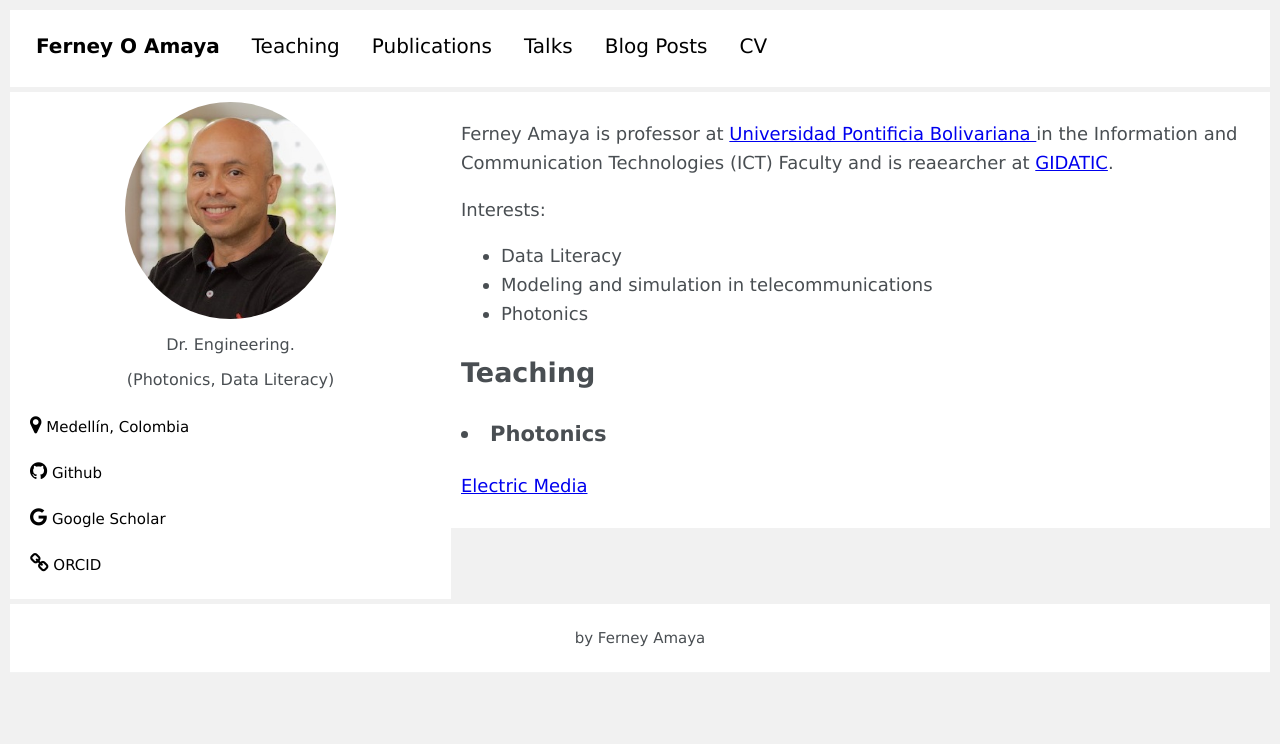
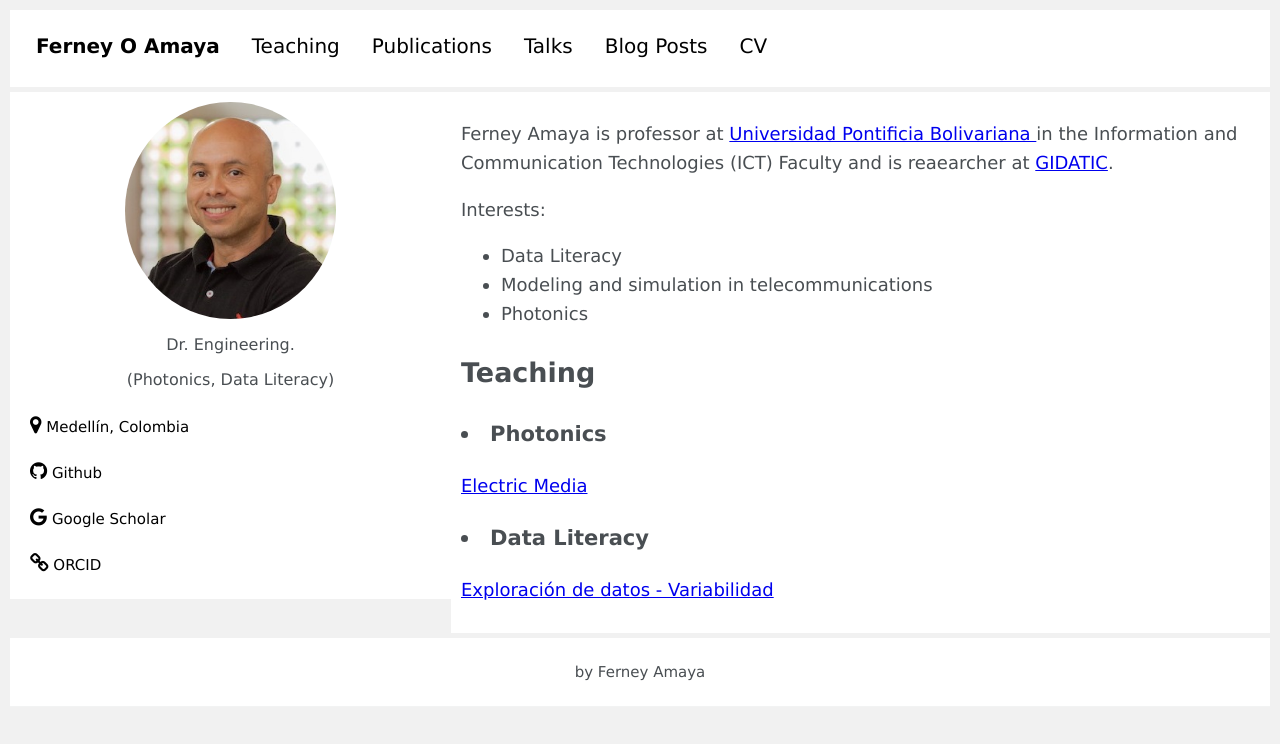
Before and after one commit to FerneyOAmaya/FerneyOAmaya.github.io, a plain HTML site: page index.html in a window 1280 px wide. Drawn offline with Linux system fonts and the light colour scheme.

Commit message:
Added the Data literacy section

```diff
--- a/index.html
+++ b/index.html
@@ -1,11 +1,11 @@
 <!DOCTYPE html>
-<!-- CReated by: Ferney Amaya using Brakets-->
+<!-- Created by: Ferney Amaya Fernández using Brakets-->
 <html lang="en" class=" js ">
 
 <head>
     <meta http-equiv="Content-Type" content="text/html; charset=UTF-8">
     <!-- begin SEO -->
-    <title>Ferney O Amaya</title>
+    <title>Ferney Amaya Fernández</title>
     <meta property="og:locale" content="en-US">
     <meta property="og:site_name" content="https://github.com/">
     <meta property="og:title" content="Ferney Amaya">
@@ -72,8 +72,9 @@
                 <h1>Teaching</h1>
                 <h3><li>Photonics</li></h3>
                 <p> <a href="https://github.com/FerneyOAmaya/Photonics/blob/master/ElectricMedia/ElectricMedia_1_ES.ipynb" rel="permalink">Electric Media</a></p>
+                <h3><li>Data Literacy</li></h3>
+                <p> <a href="https://github.com/FerneyOAmaya/DataLiteracy/blob/master/2_Variabilidad.ipynb" rel="permalink">Exploración de datos - Variabilidad</a></p>
             </section>
-
             <section id="Publications-section">
             </section>
 
```
